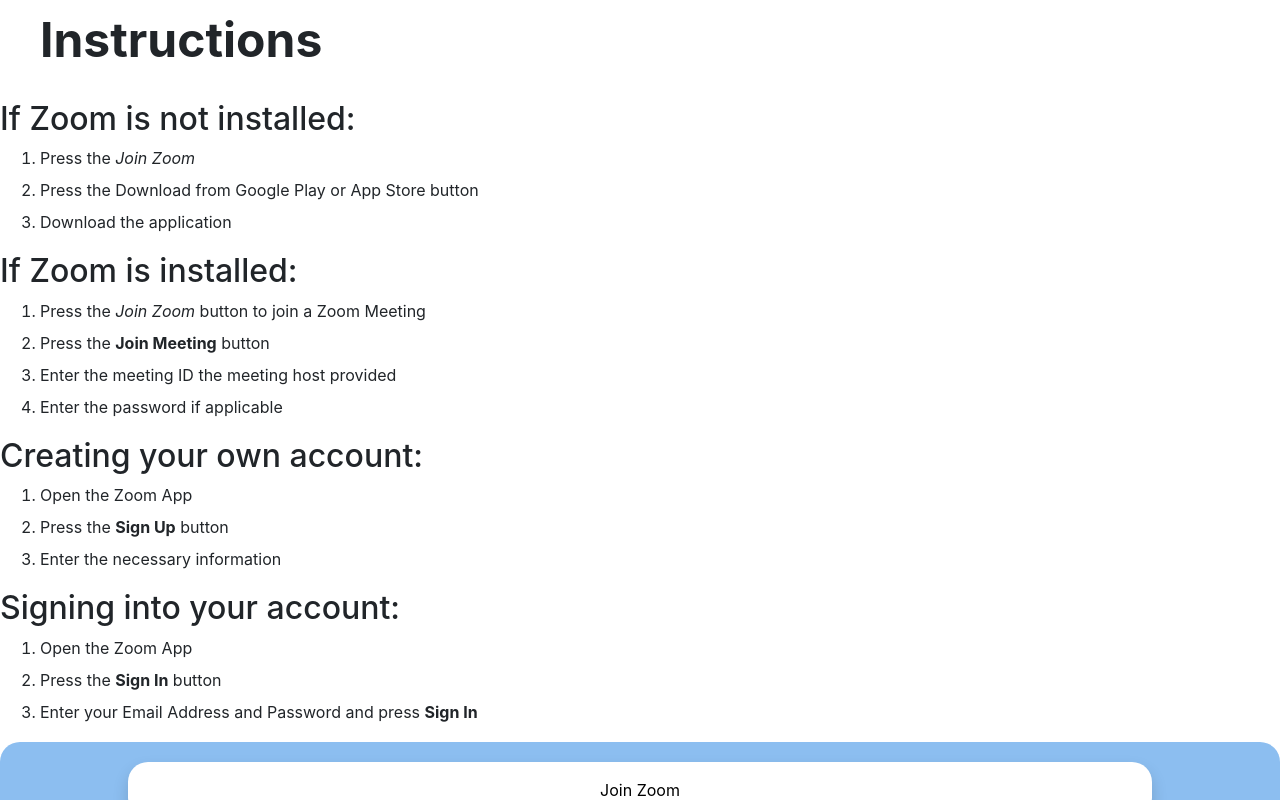
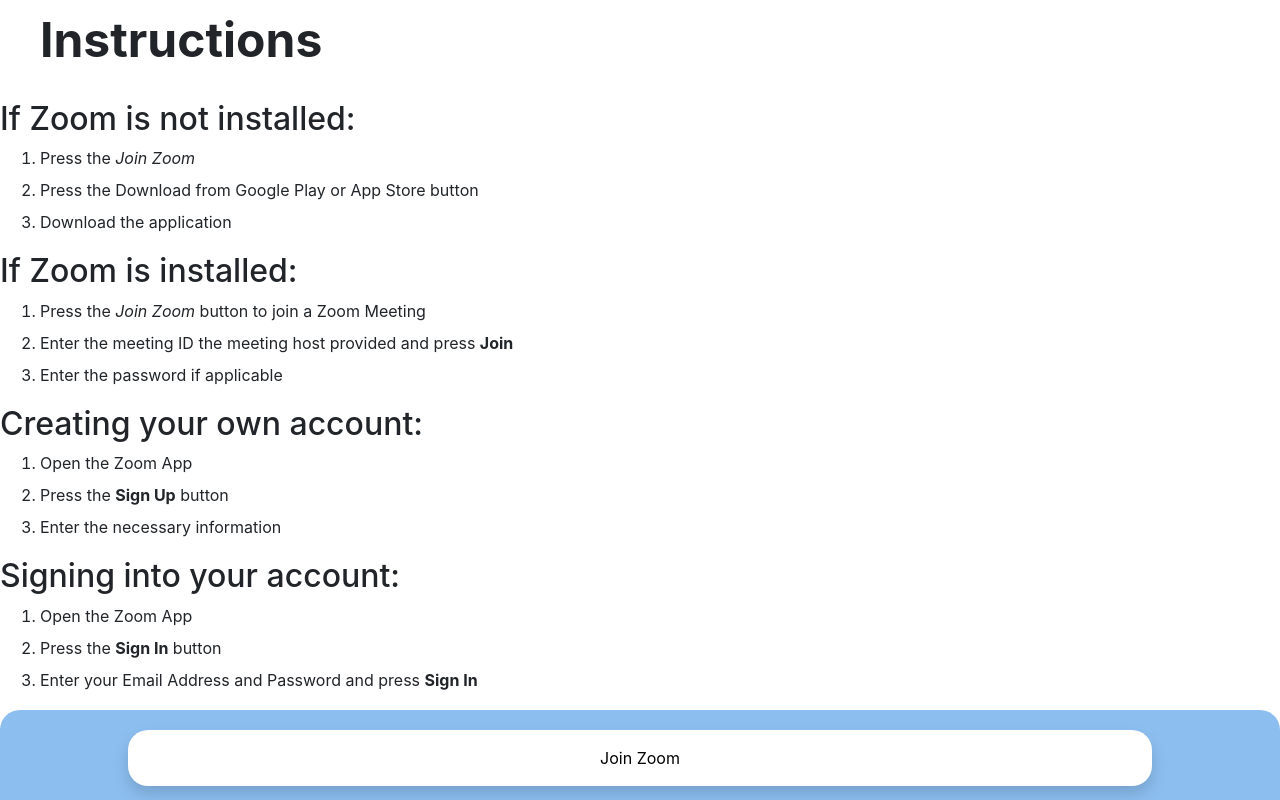
Before and after one commit to csc301-fall-2020/team-project-20-family-service-toronto, a React (Create React App) app in the folder deliverable-4/app/: page /Zoom in a window 1280 px wide. Shown: the top 800 px of the page. Built offline with nearby package versions, Linux system fonts and the light colour scheme.

Commit message:
Updated Zoom Instructions

```diff
--- a/deliverable-4/app/src/components/Zoom/Zoom.js
+++ b/deliverable-4/app/src/components/Zoom/Zoom.js
@@ -17,8 +17,7 @@
                 <h2>If Zoom is installed:</h2>
                 <ol>
                   <li>Press the <i>Join Zoom</i> button to join a Zoom Meeting</li>
-                  <li>Press the <b>Join Meeting</b> button</li>
-                  <li>Enter the meeting ID the meeting host provided</li>
+                  <li>Enter the meeting ID the meeting host provided and press <b>Join</b></li>
                   <li>Enter the password if applicable</li>
                 </ol>
                 <h2>Creating your own account:</h2>
```
